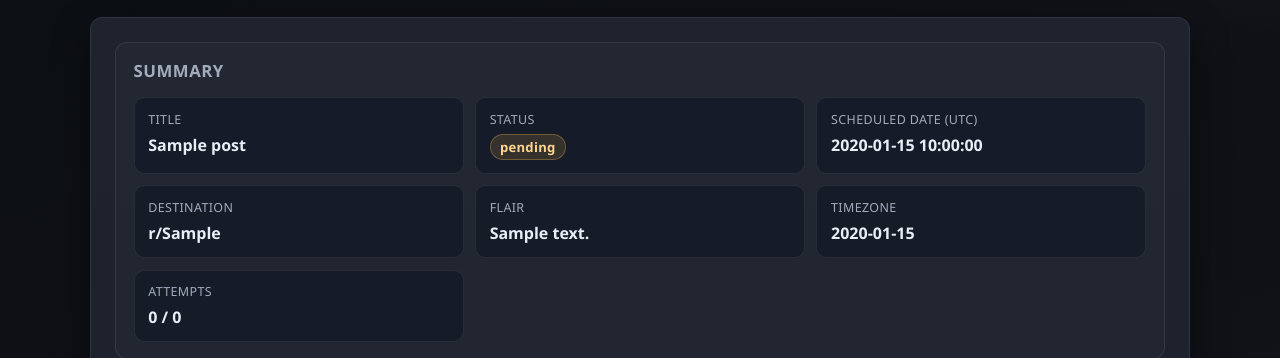
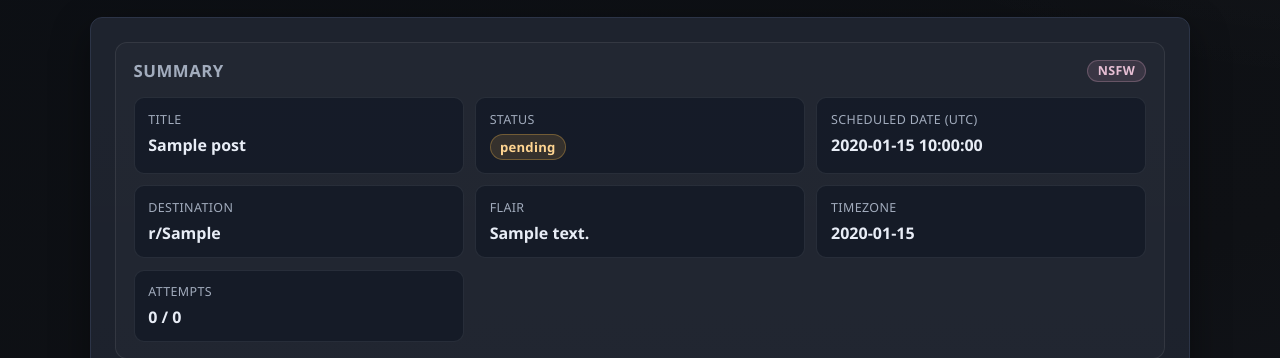
Before and after one commit to PolPuigdo/Reddit-Post-Scheduler, a Flask app: page /posts/1 in a window 1280 px wide. Shown: the part 142-500 px from the top of the page. Run offline with Flask 3, Linux system fonts and the light colour scheme; tables that the repository leaves empty hold one stand-in row (values such as "Sample post"); grey boxes marked "Sample" are stand-in pictures.

Commit message:
sfw indicator destinction

```diff
--- a/app/static/css/styles.css
+++ b/app/static/css/styles.css
@@ -613,6 +613,44 @@ textarea {
     margin-bottom: 0.9rem;
 }
 
+.detail-section-head {
+    display: flex;
+    align-items: center;
+    justify-content: space-between;
+    gap: 0.7rem;
+    margin-bottom: 0.9rem;
+}
+
+.detail-section-head .detail-section-title {
+    margin-bottom: 0;
+}
+
+.content-rating-badge {
+    display: inline-flex;
+    align-items: center;
+    justify-content: center;
+    padding: 0.26rem 0.64rem;
+    border-radius: 999px;
+    border: 1px solid transparent;
+    font-size: 0.78rem;
+    font-weight: 700;
+    letter-spacing: 0.03em;
+    text-transform: uppercase;
+    line-height: 1;
+}
+
+.content-rating-sfw {
+    background: rgba(162, 172, 189, 0.14);
+    color: #cdd4e2;
+    border-color: rgba(162, 172, 189, 0.32);
+}
+
+.content-rating-nsfw {
+    background: rgba(184, 139, 165, 0.16);
+    color: #e7bfd4;
+    border-color: rgba(184, 139, 165, 0.36);
+}
+
 .detail-summary-grid {
     display: grid;
     grid-template-columns: repeat(3, minmax(0, 1fr));
--- a/app/web/templates/post_detail.html
+++ b/app/web/templates/post_detail.html
@@ -25,7 +25,12 @@
 
         <section class="card section detail-page">
             <section class="detail-section">
-                <h2 class="section-title detail-section-title">Summary</h2>
+                <div class="detail-section-head">
+                    <h2 class="section-title detail-section-title">Summary</h2>
+                    <span class="content-rating-badge {% if post.nsfw %}content-rating-nsfw{% else %}content-rating-sfw{% endif %}">
+                        {% if post.nsfw %}NSFW{% else %}SFW{% endif %}
+                    </span>
+                </div>
                 <div class="detail-summary-grid">
                     <article class="summary-item">
                         <p class="summary-label">Title</p>
@@ -138,9 +143,6 @@
                         {% endif %}
                     </div>
 
-                    <div class="detail-label">NSFW:</div>
-                    <div class="detail-value">{{ post.nsfw }}</div>
-
                     <div class="detail-label">Spoiler:</div>
                     <div class="detail-value">{{ post.spoiler }}</div>
 
```
